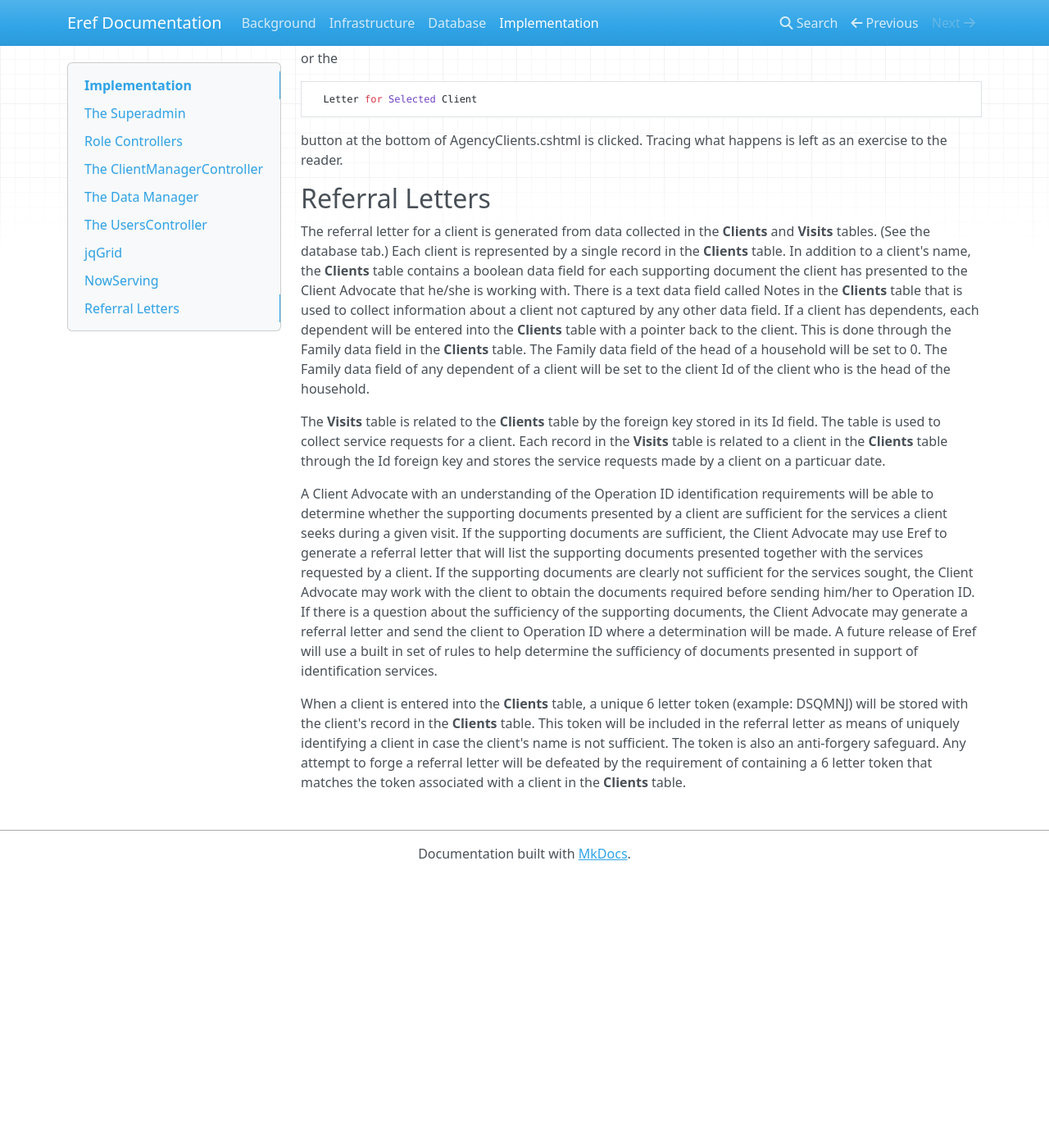
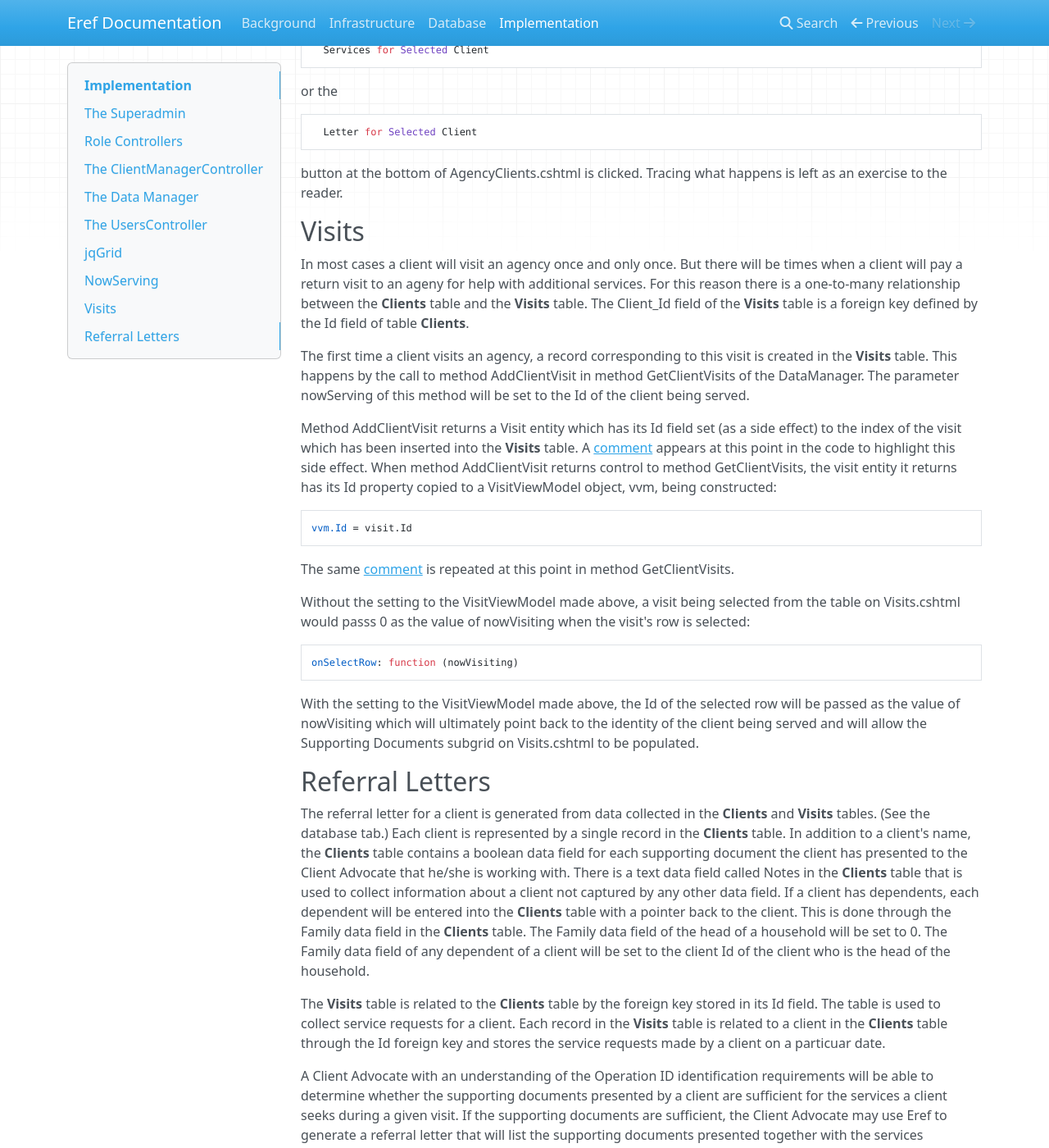
Before and after one commit to msmapricot/erefdoc, an MkDocs documentation site: the page built from docs/implementation.md, in a window 1280 px wide and 1400 px high, scrolled down 2740 px. Shown: the whole window at 82% size. Built offline with MkDocs 1.6.1, drawn with Linux system fonts in a browser that asks for light colours; nearby versions of some CDN libraries; old or Windows-style settings are respelled for this version of MkDocs; before the commit the page ends 3809 px from its top, so only the background shows below that; some of the changed text lies outside the part shown.

Commit message:
Added more to the Implementation tab

```diff
--- a/docs/implementation.md
+++ b/docs/implementation.md
@@ -6,6 +6,8 @@ editor across user roles.
 The graphical user interface of Eref is built using Bootstrap 3.0.0. Each user role is associated with its own layout file which defines a Bootstrap
 navbar containing links to the Eref features available to users in the role. The ASP.NET Identity system ensures that a user in a specified role cannot
 visit any pages outside of those allowed to users in that role.
+
+The source code is the ultimate reference for the implementation.
 
 ## The Superadmin
 Eref defines a pre-registered superadmin user who has privileges to
@@ -40,7 +42,7 @@ The ClientManagerController implements the editor functionality available to the
 ClientManagerController.
 
 ## The Data Manager
-All access database tables defined by the the ReferrralsDB data context is handled by the DataManager class. The CRUD operations available in each
+All access to database tables managed by the the ReferrralsDB data context is handled by the DataManager class. The CRUD operations available in each
 role are defined by the ClientManagerController and implemented by the DataManager.
 
 ## The UsersController
@@ -64,8 +66,8 @@ the MVC action call
 
 which is the value of the url argument to subgrid supportingDocumentsGrid.
 
-Each instance of a jqGride defines a *pager*. The pager of a jqGrid defines the CRUD operations supported by the grid. Each CRUD operation is implemented
-by an MVC action of the role controller associated with the grid.
+Each instance of a jqGride defines a *pager*. The pager of a jqGrid defines the CRUD operations supported by the grid. Each CRUD operation is
+implemented by an MVC action of the role controller associated with the grid.
 
 Initial population of a grid, grid pagination, grid searching and grid CRUD operations are all supported by server side code.
 
@@ -79,7 +81,7 @@ shows that the function is used to populate the subgrid supportingDocumentsGrid
 
     "@Url.Action("GetSupportingDocuments", "Agent")"
 
-which is the value of the url argument to the subgrid (see the section on the jqGrid). In the source code of AgencyCLients.cshtml, the line above
+which is the value of the url argument to the subgrid (see the section on the jqGrid). In the source code of AgencyClients.cshtml, the line above
 this action call is
 
     postData: { nowServing: nowServing }
@@ -100,6 +102,32 @@ or the
       Letter for Selected Client
 
 button at the bottom of AgencyClients.cshtml is clicked. Tracing what happens is left as an exercise to the reader.
+
+## Visits
+In most cases a client will visit an agency once and only once. But there will be times when a client will pay a return visit to an ageny for help
+with additional services. For this reason there is a one-to-many relationship between the **Clients** table and the **Visits** table. The Client_Id
+field of the **Visits** table is a foreign key defined by the Id field of table **Clients**.
+
+The first time a client visits an agency, a record corresponding to this visit is created in the **Visits** table. This happens by the call to method
+AddClientVisit in method GetClientVisits of the DataManager. The parameter nowServing of this method will be set to the Id of the client being served.
+
+Method AddClientVisit returns a Visit entity which has its Id field set (as a side effect) to the index of the visit which has been inserted into the
+**Visits** table. A [comment](https://stackoverflow.com/questions/5212751/how-can-i-get-id-of-inserted-entity-in-entity-framework) appears at this point
+in the code to highlight this side effect. When method AddClientVisit returns control to method GetClientVisits, the visit entity it returns has its Id
+property copied to a VisitViewModel object, vvm, being constructed:
+
+    vvm.Id = visit.Id
+
+The same [comment](https://stackoverflow.com/questions/5212751/how-can-i-get-id-of-inserted-entity-in-entity-framework) is repeated at this point in
+method GetClientVisits.
+
+Without the setting to the VisitViewModel made above, a visit being selected from the table on Visits.cshtml would passs 0 as the value of nowVisiting
+when the visit's row is selected:
+
+    onSelectRow: function (nowVisiting)
+
+With the setting to the VisitViewModel made above, the Id of the selected row will be passed as the value of nowVisiting which will ultimately point
+back to the identity of the client being served and will allow the Supporting Documents subgrid on Visits.cshtml to be populated.
 
 ## Referral Letters
 The referral letter for a client is generated from data collected in the **Clients** and **Visits** tables. (See the database tab.) Each client is
```
Also changed, not shown: docs/infrastructure.md (+12 -9 lines), site/implementation/index.html, site/index.html, site/infrastructure/index.html, site/mkdocs/search_index.json, site/sitemap.xml.
